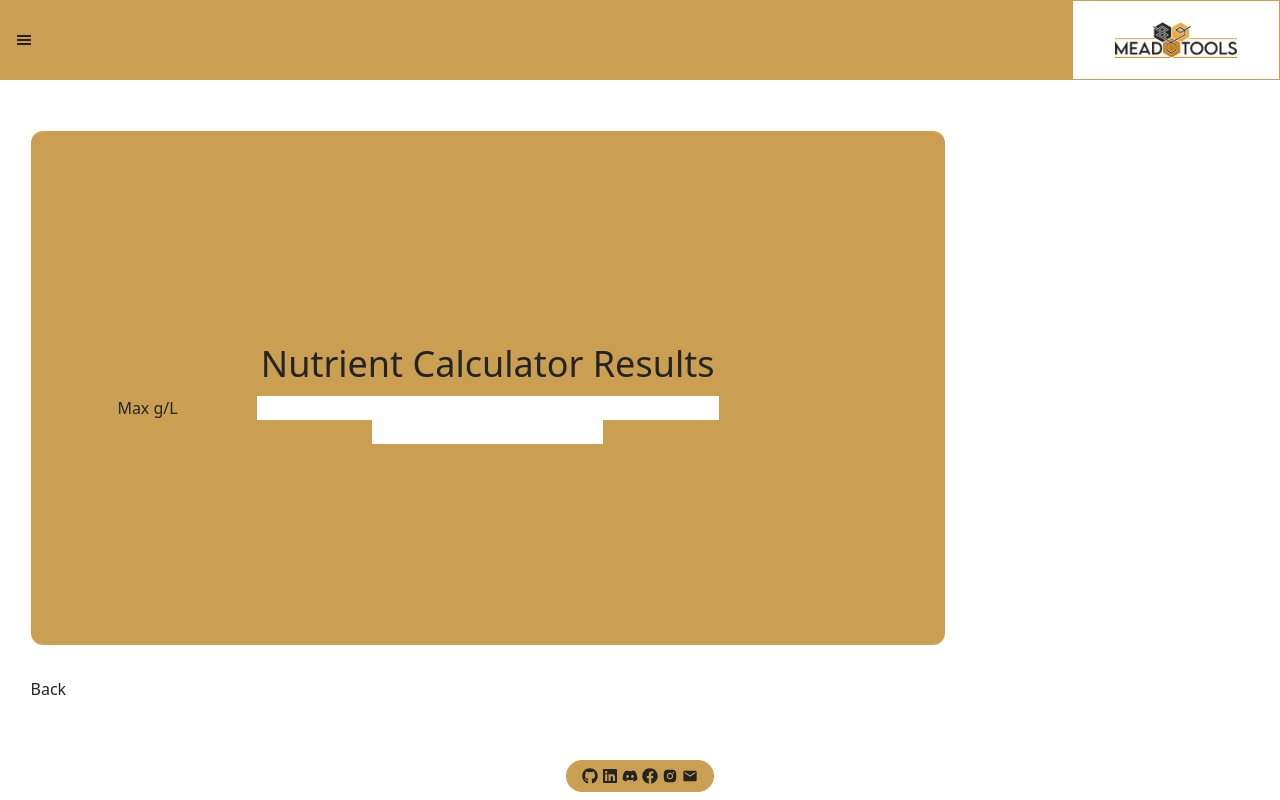
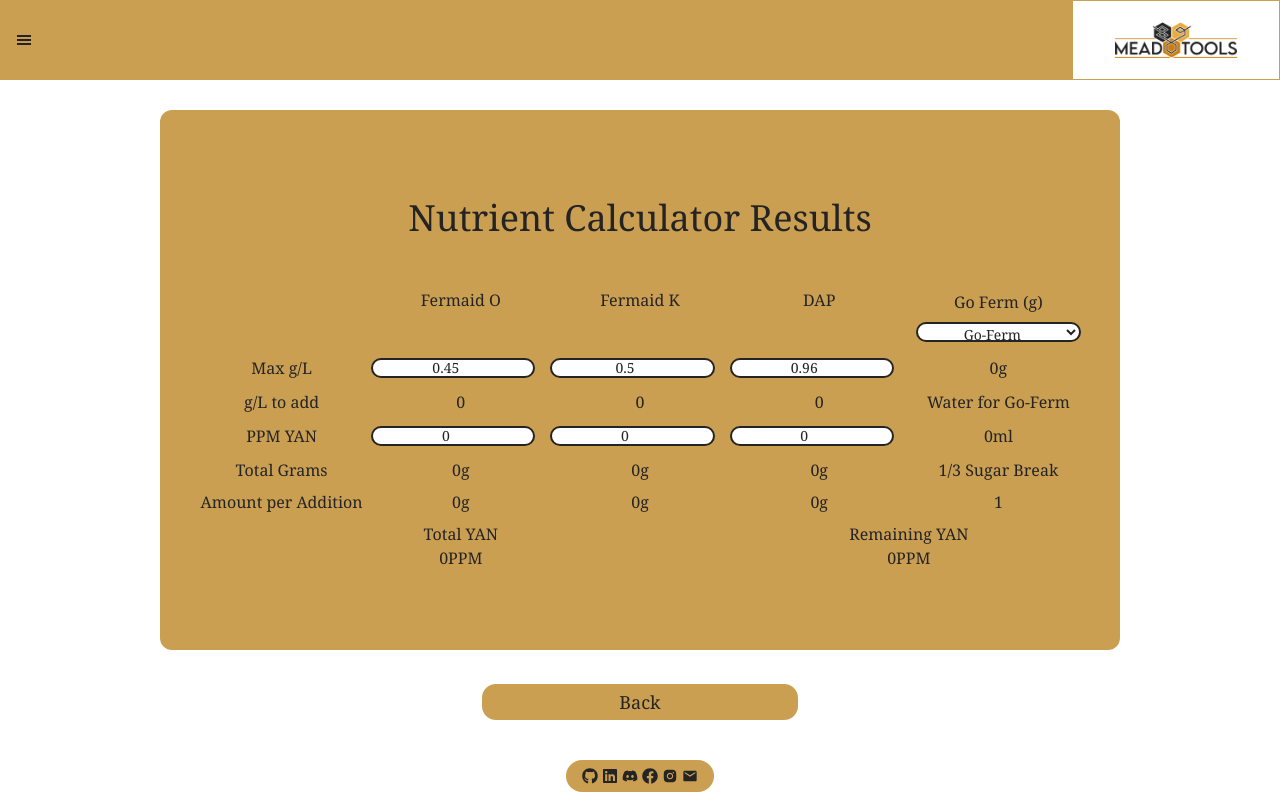
Before and after one commit to ljreaux/MeadTools_Typescript, a React (Vite) app: page /NuteCalc in a window 1280 px wide. Both pictures are taken after a click on the button "Next". Built offline with nearby package versions, Linux system fonts and the light colour scheme.

Commit message:
finished nuteCalc results setup

```diff
--- a/index.html
+++ b/index.html
@@ -7,7 +7,7 @@
     <meta name="viewport" content="width=device-width, initial-scale=1.0" />
     <title>Vite + React + TS</title>
   </head>
-  <body class="bg-background text-textColor">
+  <body class="bg-background text-textColor font-serif">
     <div id="root"></div>
     <script type="module" src="/src/main.tsx"></script>
   </body>
--- a/src/components/Nutrients/MainInputs.tsx
+++ b/src/components/Nutrients/MainInputs.tsx
@@ -2,10 +2,8 @@ import { Dispatch, FormEvent, SetStateAction, useEffect } from "react";
 import { FormData } from "./NutrientCalc";
 import Title from "../Title";
 import FirstLineInputs from "./FirstLineInputs";
-import useChangeLogger from "../../hooks/useChangeLogger";
 import useTargetYan from "../../hooks/useTargetYan";
 import useYeastAmount from "../../hooks/yeastAmount";
-
 export interface YeastType {
   Lalvin: Yeast[];
   Fermentis: Yeast[];
@@ -21,15 +19,23 @@ type Yeast = {
   HighTemp: number;
 };
 
+interface MainInputs {
+  yeasts: FormData["yeasts"];
+  selected: FormData["selected"];
+  inputs: FormData["inputs"];
+  maxGpl: FormData["maxGpl"];
+}
+
 export default function MainInputs({
   yeasts,
   selected,
   inputs,
   maxGpl,
   setData,
-}: Partial<FormData> & {
+}: MainInputs & {
   setData: Dispatch<SetStateAction<FormData>>;
 }) {
+  const keyArr = Object.keys(maxGpl);
   const handleSelected = (e: FormEvent<EventTarget>) => {
     const target = e.target as HTMLFormElement;
     setData((prev) => ({
@@ -46,10 +52,9 @@ export default function MainInputs({
     }));
   };
 
-  useChangeLogger(inputs);
   useEffect(() => {
     const yeastDetails = yeasts[selected.yeastBrand].find(
-      (yeast) => yeast.name === selected.yeastStrain
+      (yeast: Yeast) => yeast.name === selected.yeastStrain
     );
     setData((prev) => {
       return {
@@ -171,14 +176,16 @@ export default function MainInputs({
           name="schedule"
           id="schedule"
           className="h-5 bg-background text-center text-[.5rem]  md:text-sm rounded-xl  border-2 border-solid border-textColor hover:bg-sidebar hover:border-background w-11/12 my-2"
+          onChange={handleSelected}
         >
-          {Object.keys(maxGpl).map((key) => {
-            return (
-              <option key={key} value={maxGpl[key].name}>
-                {maxGpl[key].name}
-              </option>
-            );
-          })}
+          {maxGpl &&
+            keyArr.map((key) => {
+              return (
+                <option key={key} value={key}>
+                  {maxGpl[key].name}
+                </option>
+              );
+            })}
         </select>
         <p id="targetYan">{target.targetString}</p>
         <select
--- a/src/components/Nutrients/NutrientCalc.tsx
+++ b/src/components/Nutrients/NutrientCalc.tsx
@@ -4,6 +4,7 @@ import MainInputs, { YeastType } from "./MainInputs";
 import { initialData } from "./intialData";
 import useChangeLogger from "../../hooks/useChangeLogger";
 import NutrientCalcResults from "./NutrientCalcResults";
+import useMaxGpl from "../../helpers/useMaxGpl";
 
 interface Selected {
   yeastBrand: string;
@@ -17,6 +18,7 @@ interface Selected {
   };
   n2Requirement: string;
   volumeUnits: string;
+  schedule: keyof FormData["maxGpl"];
 }
 
 interface GplEntries {
@@ -53,18 +55,35 @@ export interface FormData {
 
 export default function NutrientCalc() {
   const [data, setData] = useState<FormData>({ ...initialData });
+  const maxGPL = useMaxGpl(
+    data.maxGpl,
+    data.selected.schedule,
+    data.inputs?.sg
+  );
   useChangeLogger(data.outputs);
   const { currentStepIndex, step, next, back, steps } = useMultistepForm([
     <MainInputs {...data} setData={setData} />,
-    <NutrientCalcResults {...data} setData={setData} />,
+    <NutrientCalcResults {...data} setData={setData} {...maxGPL} />,
   ]);
 
   return (
-    <div>
+    <div className="w-full flex flex-col items-center justify-center">
       {step}
-      {currentStepIndex > 0 && <button onClick={back}>Back</button>}
+      {currentStepIndex > 0 && (
+        <button
+          className="hover:bg-background rounded-2xl border-2 border-solid hover:border-textColor  bg-sidebar border-background md:text-lg text-base px-2 py-1 disabled:bg-sidebar disabled:hover:border-textColor disabled:hover:text-sidebar disabled:cursor-not-allowed w-1/4"
+          onClick={back}
+        >
+          Back
+        </button>
+      )}
       {currentStepIndex < steps.length - 1 && (
-        <button onClick={next}>Next</button>
+        <button
+          className="hover:bg-background rounded-2xl border-2 border-solid hover:border-textColor  bg-sidebar border-background md:text-lg text-base px-2 py-1 disabled:bg-sidebar disabled:hover:border-textColor disabled:hover:text-sidebar disabled:cursor-not-allowed w-1/4"
+          onClick={next}
+        >
+          Next
+        </button>
       )}
     </div>
   );
--- a/src/components/Nutrients/NutrientCalcResults.tsx
+++ b/src/components/Nutrients/NutrientCalcResults.tsx
@@ -1,21 +1,142 @@
-import { Dispatch, SetStateAction } from "react";
+import { Dispatch, SetStateAction, FormEvent } from "react";
 import { FormData } from "./NutrientCalc";
 import Title from "../Title";
+// import useMaxGpl from "../../helpers/useMaxGpl";
+import useChangeLogger from "../../hooks/useChangeLogger";
 
-export default function NutrientCalcResults({maxGpl, selected}: Partial<FormData> & {
+export default function NutrientCalcResults({
+  gplArr,
+  setGplArr,
+}: Partial<FormData> & {
   setData: Dispatch<SetStateAction<FormData>>;
+  gplArr: number[];
+  setGplArr: Dispatch<SetStateAction<number[]>>;
 }) {
-    const {schedule} = selected;
+  const handleChange = (e: FormEvent, index: number) =>
+    setGplArr((prev) => {
+      const target = e.target as HTMLInputElement;
+      const copy = [...prev];
+      copy[index] = Number(target.value);
+      return copy;
+    });
+
+  useChangeLogger(gplArr);
+
   return (
     <div className="w-11/12 sm:w-9/12 flex flex-col items-center justify-center rounded-xl bg-sidebar p-8 my-8 aspect-video">
       <Title header="Nutrient Calculator Results" />
-      <form action="" className="grid grid-cols-5 justify-center text-center">
-        <label htmlFor="maxGpl">Max g/L</label>
-        <div className="col-span-3" id="maxGpl">
-          <input type="number" name="fermOgpl" id="fermOgpl" />
-          <input type="number" name="fermKgpl" id="fermKgpl" />
-          <input type="number" name="DapGpl" id="DapGpl" />
+      <form
+        action=""
+        className="grid grid-cols-5 justify-center items-center text-center"
+      >
+        <h2 className="col-start-2">Fermaid O</h2>
+        <h2>Fermaid K</h2>
+        <h2>DAP</h2>
+
+        <label className="mt-[2.5em]">
+          Go Ferm (g)
+          <select
+            name="go-ferm"
+            id="go-ferm"
+            className="h-5 bg-background text-center text-[.5rem]  md:text-sm rounded-xl  border-2 border-solid border-textColor hover:bg-sidebar hover:border-background w-11/12 my-2"
+          >
+            <option value="Go-Ferm">Go-Ferm</option>
+            <option value="protect">Go-Ferm Protect</option>
+            <option value="sterol-flash">Go-Ferm Sterol Flash</option>
+            <option value="none">None</option>
+          </select>
+        </label>
+
+        <label className="my-[.25rem]" htmlFor="maxGpl">
+          Max g/L
+        </label>
+        <div className="col-span-3 grid grid-cols-3" id="maxGpl">
+          <input
+            type="number"
+            name="fermOgpl"
+            id="fermOgpl"
+            className="h-5 bg-background text-center text-[.5rem]  md:text-sm rounded-xl  border-2 border-solid border-textColor hover:bg-sidebar hover:border-background w-11/12 my-2"
+            value={gplArr[0]}
+            onChange={(e) => handleChange(e, 0)}
+          />
+          <input
+            type="number"
+            name="fermKgpl"
+            id="fermKgpl"
+            className="h-5 bg-background text-center text-[.5rem]  md:text-sm rounded-xl  border-2 border-solid border-textColor hover:bg-sidebar hover:border-background w-11/12 my-2"
+            value={gplArr[1]}
+            onChange={(e) => handleChange(e, 1)}
+          />
+          <input
+            type="number"
+            name="DapGpl"
+            id="DapGpl"
+            className="h-5 bg-background text-center text-[.5rem]  md:text-sm rounded-xl  border-2 border-solid border-textColor hover:bg-sidebar hover:border-background w-11/12 my-2"
+            value={gplArr[2]}
+            onChange={(e) => handleChange(e, 2)}
+          />
         </div>
+        <p>{`${0}g`}</p>
+        <label className="my-[.25rem]" htmlFor="gplToAdd">
+          g/L to add
+        </label>
+        <div className="col-span-3 grid grid-cols-3" id="gplToAdd">
+          <p>{0}</p>
+          <p>{0}</p>
+          <p>{0}</p>
+        </div>
+        <label className="my-[.25rem]" htmlFor="goFermWater">
+          Water for Go-Ferm
+        </label>
+        <label className="my-[.25rem]" htmlFor="ppmYan">
+          PPM YAN
+        </label>
+        <div className="col-span-3 grid grid-cols-3" id="ppmYan">
+          <input
+            type="number"
+            className="h-5 bg-background text-center text-[.5rem]  md:text-sm rounded-xl  border-2 border-solid border-textColor hover:bg-sidebar hover:border-background w-11/12 my-2"
+            defaultValue={0}
+          />
+          <input
+            type="number"
+            className="h-5 bg-background text-center text-[.5rem]  md:text-sm rounded-xl  border-2 border-solid border-textColor hover:bg-sidebar hover:border-background w-11/12 my-2"
+            defaultValue={0}
+          />
+          <input
+            type="number"
+            className="h-5 bg-background text-center text-[.5rem]  md:text-sm rounded-xl  border-2 border-solid border-textColor hover:bg-sidebar hover:border-background w-11/12 my-2"
+            defaultValue={0}
+          />
+        </div>
+        <p>{`${0}ml`}</p>
+        <label className="my-[.25rem]" htmlFor="totalGrams">
+          Total Grams
+        </label>
+        <div className="col-span-3 grid grid-cols-3" id="totalGrams">
+          <p>{`${0}g`}</p>
+          <p>{`${0}g`}</p>
+          <p>{`${0}g`}</p>
+        </div>
+        <label className="my-[.25rem]" htmlFor="oneThird">
+          1/3 Sugar Break
+        </label>
+        <label className="my-[.25rem]" htmlFor="perAddition">
+          Amount per Addition
+        </label>
+        <div className="col-span-3 grid grid-cols-3" id="perAddition">
+          <p>{`${0}g`}</p>
+          <p>{`${0}g`}</p>
+          <p>{`${0}g`}</p>
+        </div>
+        <p>{1.0}</p>
+        <label htmlFor="totalYan" className="col-span-3 my-[.25rem]">
+          Total YAN
+          <p>{`${0}PPM`}</p>
+        </label>
+        <label htmlFor="remainingYan" className="col-span-2 my-[.25rem]">
+          Remaining YAN
+          <p>{`${0}PPM`}</p>
+        </label>
       </form>
     </div>
   );
--- a/src/components/Nutrients/intialData.ts
+++ b/src/components/Nutrients/intialData.ts
@@ -1,6 +1,7 @@
 import yeasts from "../../assets/JSON/yeast.json";
+import { FormData } from "./NutrientCalc";
 
-export const initialData = {
+export const initialData: FormData = {
   yeasts,
   inputs: {
     volume: 0,
@@ -20,6 +21,7 @@ export const initialData = {
     },
     n2Requirement: "Low",
     volumeUnits: "gal",
+    schedule: "tbe",
   },
   maxGpl: {
     tbe: { name: "TBE (All Three)", value: [0.45, 0.5, 0.96] },
--- /dev/null
+++ b/src/helpers/useMaxGpl.ts
@@ -0,0 +1,21 @@
+import { useEffect, useState } from "react";
+import { FormData } from "../components/Nutrients/NutrientCalc";
+
+export default function useMaxGpl(
+  maxGpl: FormData["maxGpl"],
+  selected: keyof FormData["maxGpl"],
+  og: number = 1.0
+) {
+  const [gplArr, setGplArr] = useState<number[]>(maxGpl["tbe"].value);
+
+  useEffect(() => {
+    if (og <= 1.08) setGplArr([...maxGpl["oAndk"].value[0]]);
+    else if (og > 1.08 && og <= 1.11) setGplArr([...maxGpl["oAndk"].value[1]]);
+    else setGplArr([...maxGpl["oAndk"].value[2]]);
+
+    if (maxGpl[selected] && selected !== "oAndk") {
+      setGplArr(maxGpl[selected].value);
+    }
+  }, [maxGpl, selected, og]);
+  return { gplArr, setGplArr };
+}
```
